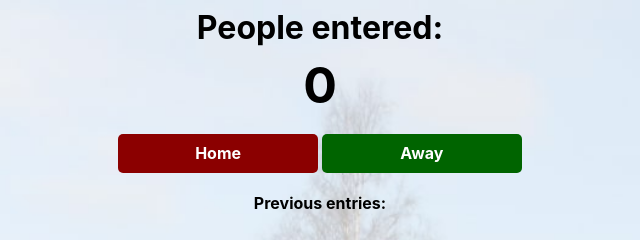
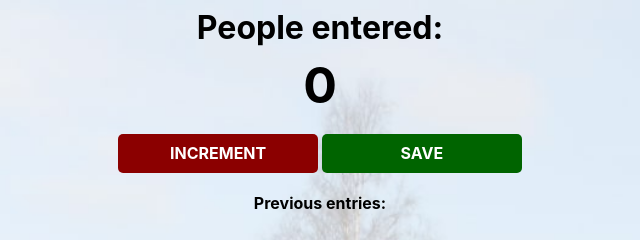
Before and after one commit to 09-pascual/scrimbarepo, a website built with Vite: page index.html in a window 1280 px wide. Shown: the top 240 px of the page, 320-960 px from the left. Built offline with nearby package versions, Linux system fonts and the light colour scheme.

Commit message:
Update index.html

```diff
--- a/index.html
+++ b/index.html
@@ -5,8 +5,8 @@
     <body>
         <h1>People entered:</h1>
         <h2 id="count-el">0</h2>
-        <button id="increment-btn" onclick="increment()">Home</button>
-        <button id="save-btn" onclick="save()">Away</button>
+        <button id="increment-btn" onclick="increment()">INCREMENT</button>
+        <button id="save-btn" onclick="save()">SAVE</button>
         <p id="save-el">Previous entries: </p>
         <script src="index.js">
             nnerText
```
